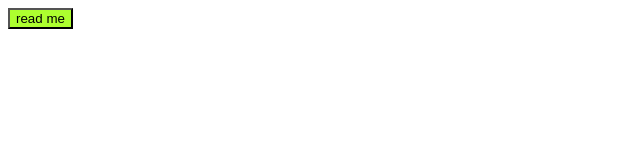
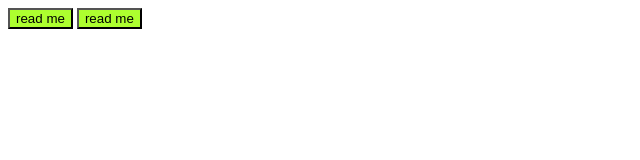
Before and after one commit to Iorg/todo-app, a plain HTML site: page index.html in a window 1280 px wide. Shown: the whole page, without its empty margins (0-640 px from the left). Drawn offline with Linux system fonts and the light colour scheme.

Commit message:
Add another button

```diff
--- a/index.html
+++ b/index.html
@@ -9,6 +9,6 @@
 </head>
 <body>
     <button class="my-button">read me</button>
-
+    <button class="my-button">read me</button>
 </body>
 </html>
```
